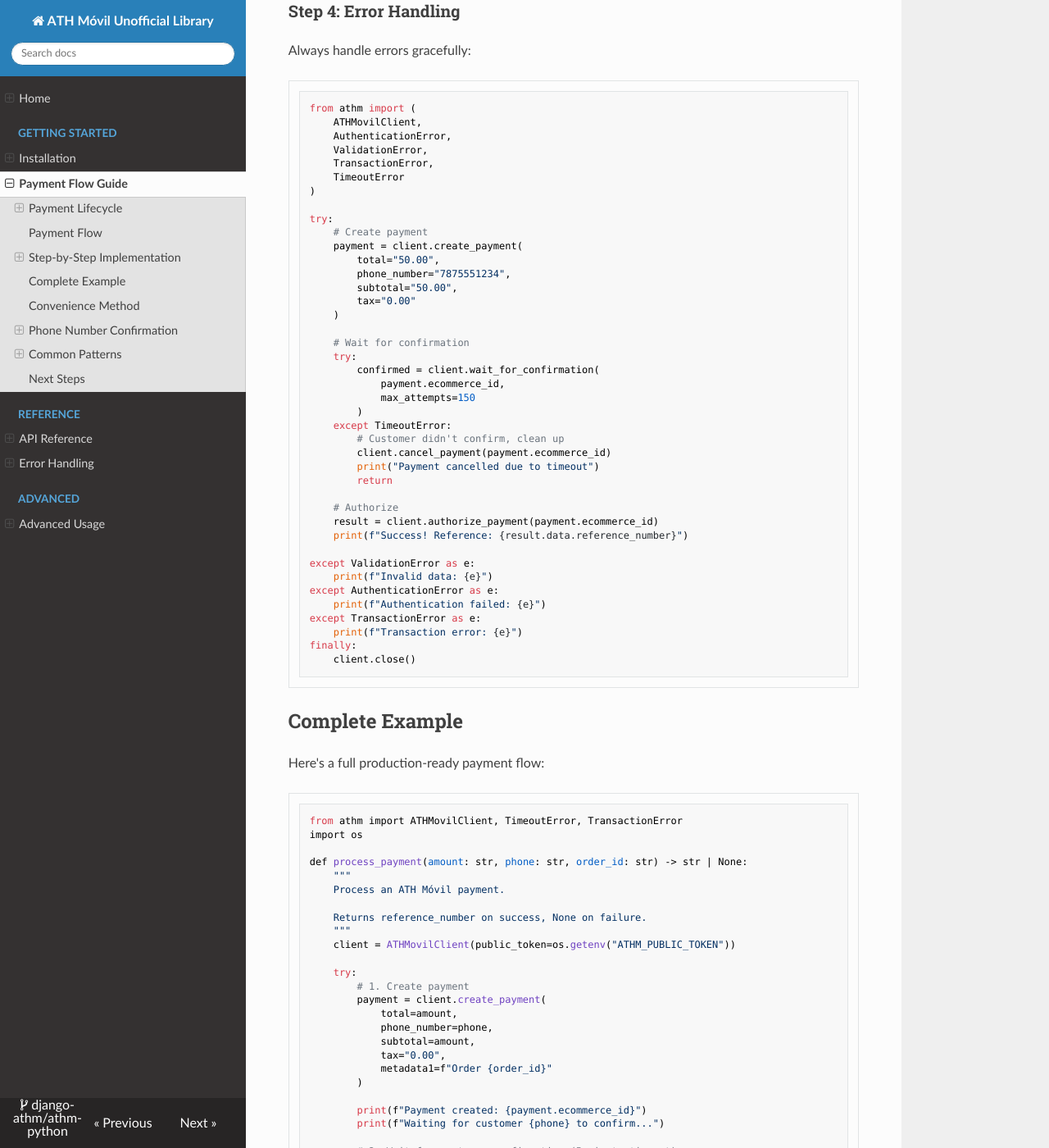
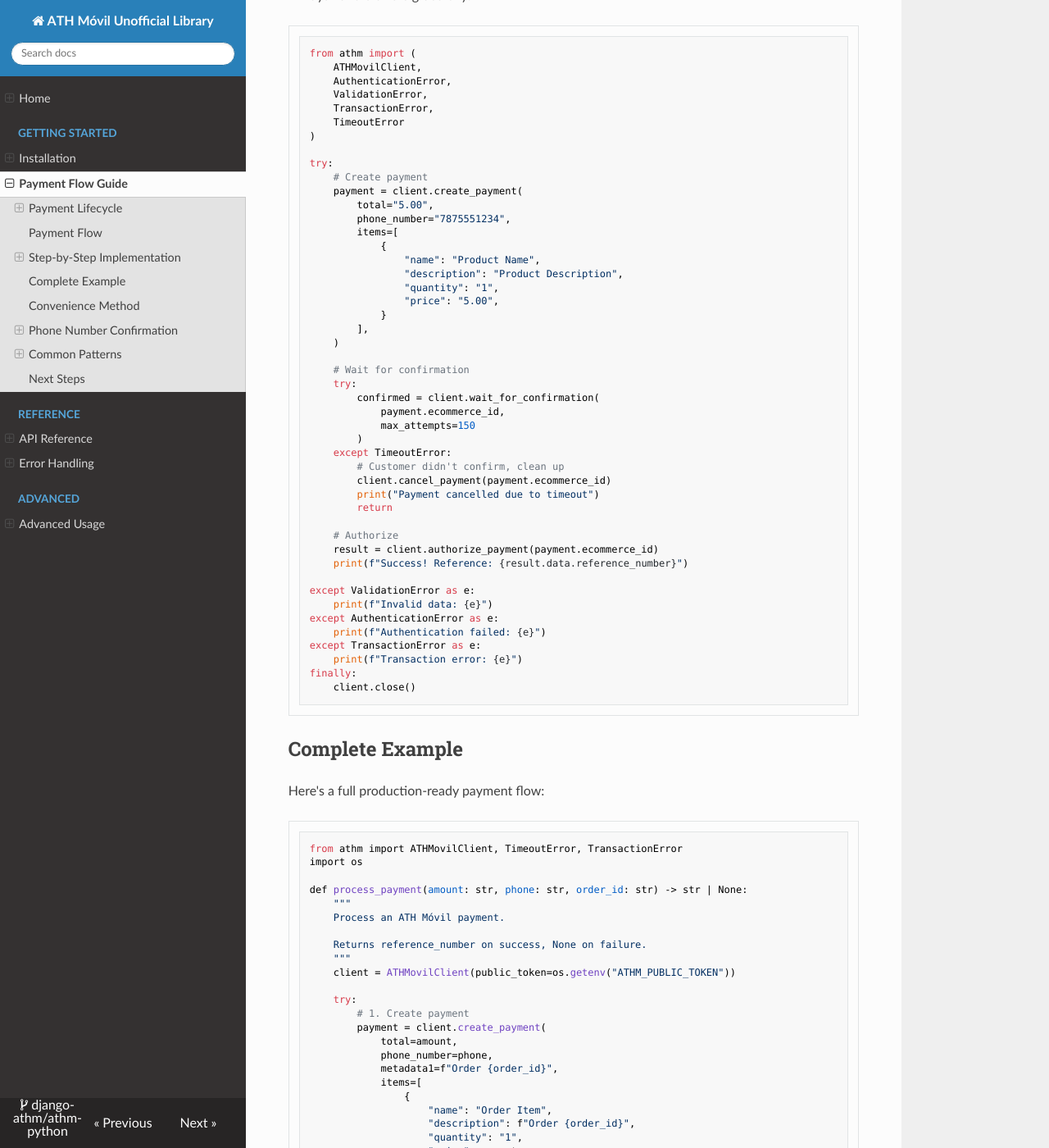
Before and after one commit to django-athm/athm-python, an MkDocs documentation site: the page built from docs/guide.md, in a window 1280 px wide and 1400 px high, scrolled down 3004 px. Shown: the whole window at 82% size. Built offline with MkDocs 1.6.1, drawn with Linux system fonts in a browser that asks for light colours; nearby versions of some CDN libraries; some of the changed text lies outside the part shown.

Commit message:
fix(client): improve validation error message formatting
- Add _format_validation_error() helper to format Pydantic errors concisely
- Show field names and error types instead of raw Pydantic output
- Update examples across docs to use consistent .00 amounts
- Add tests for validation error message format
- Improve example clarity by removing optional tax/subtotal fields

```diff
--- a/docs/guide.md
+++ b/docs/guide.md
@@ -40,18 +40,14 @@
 
 # Create payment
 payment = client.create_payment(
-    total="50.00",
+    total="5.00",
     phone_number="7875551234",  # Customer's phone
-    subtotal="45.00",
-    tax="5.00",
     metadata1="Order #12345",  # Optional: your reference
-    metadata2="2 items",        # Optional: extra info
     items=[{
         "name": "Product Name",
         "description": "Product description",
         "quantity": "1",
-        "price": "45.00",
-        "tax": "5.00"
+        "price": "5.00",
     }]
 )
 
@@ -155,10 +151,16 @@
 try:
     # Create payment
     payment = client.create_payment(
-        total="50.00",
+        total="5.00",
         phone_number="7875551234",
-        subtotal="50.00",
-        tax="0.00"
+        items=[
+            {
+                "name": "Product Name",
+                "description": "Product Description",
+                "quantity": "1",
+                "price": "5.00",
+            }
+        ],
     )
 
     # Wait for confirmation
@@ -208,9 +210,15 @@
         payment = client.create_payment(
             total=amount,
             phone_number=phone,
-            subtotal=amount,
-            tax="0.00",
-            metadata1=f"Order {order_id}"
+            metadata1=f"Order {order_id}",
+            items=[
+                {
+                    "name": "Order Item",
+                    "description": f"Order {order_id}",
+                    "quantity": "1",
+                    "price": amount,
+                }
+            ],
         )
 
         print(f"Payment created: {payment.ecommerce_id}")
@@ -249,7 +257,7 @@
 # Usage
 if __name__ == "__main__":
     ref = process_payment(
-        amount="25.50",
+        amount="5.00",
         phone="7875551234",
         order_id="ORD-12345"
     )
@@ -272,10 +280,16 @@
 try:
     # Does create + wait + authorize in one call
     result = client.process_complete_payment(
-        total="50.00",
+        total="5.00",
         phone_number="7875551234",
-        subtotal="50.00",
-        tax="0.00",
+        items=[
+            {
+                "name": "Product Name",
+                "description": "Product Description",
+                "quantity": "1",
+                "price": "5.00",
+            }
+        ],
         polling_interval=2.0,
         max_wait_time=300.0  # 5 minutes
     )
```
Also changed, not shown: README.md (+8 -8 lines), docs/index.md (+9 -3 lines), 3 other files.
